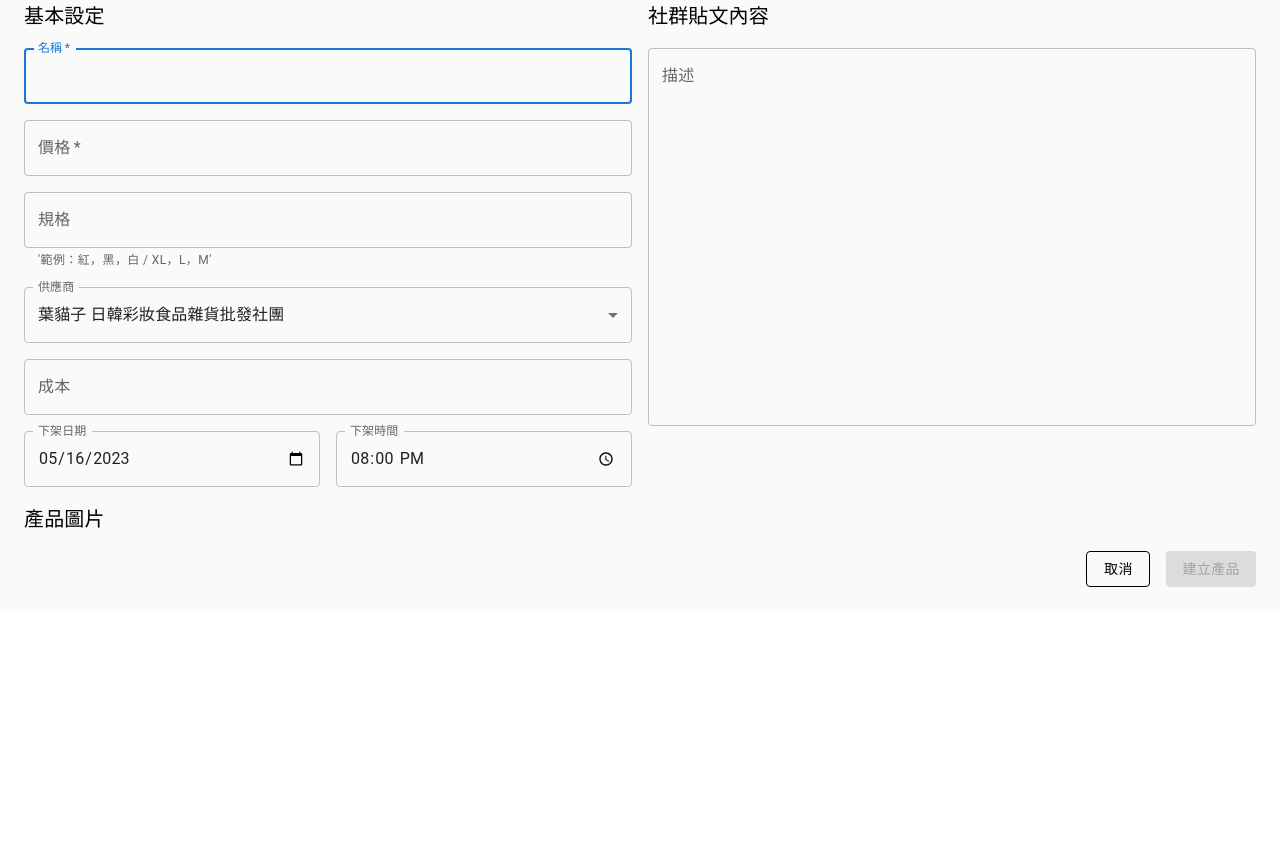
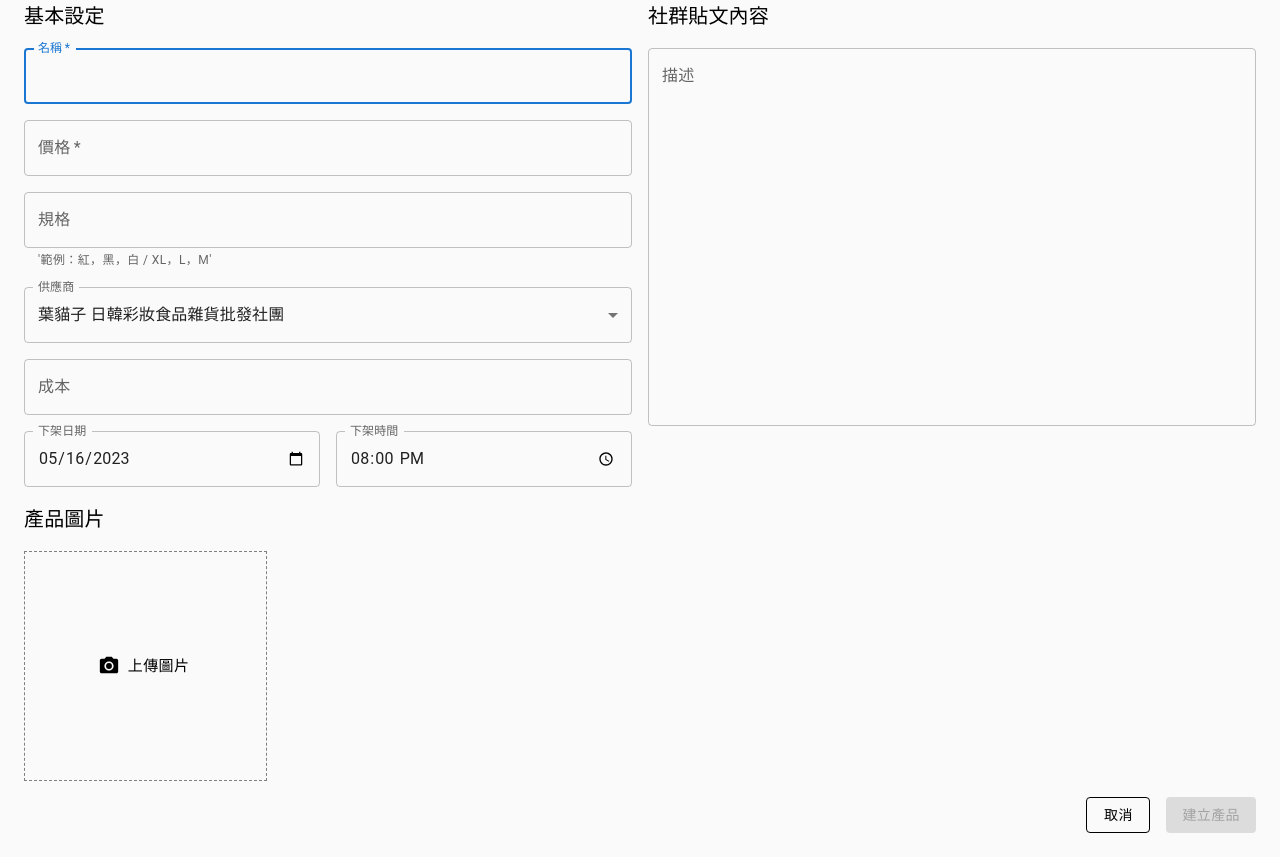
Before and after one commit to eechih/bruno-web, a Next.js app: page /products/create in a window 1280 px wide. Before the commit the page ends 800 px from the top, so only its background shows below. Built offline with nearby package versions, Linux system fonts and the light colour scheme.

Commit message:
feat: added UI component for image upload

```diff
--- /dev/null
+++ b/components/ImageUploader.tsx
@@ -0,0 +1,231 @@
+/* eslint-disable no-unused-vars */
+
+import { useBreakpoint } from '@/hooks/useMediaQuery'
+import DeleteRoundedIcon from '@mui/icons-material/DeleteRounded'
+import PhotoCamera from '@mui/icons-material/PhotoCamera'
+import Box from '@mui/material/Box'
+import Button from '@mui/material/Button'
+import IconButton from '@mui/material/IconButton'
+import ImageList from '@mui/material/ImageList'
+import ImageListItem from '@mui/material/ImageListItem'
+import ImageListItemBar from '@mui/material/ImageListItemBar'
+import Paper from '@mui/material/Paper'
+import NextImage from 'next/image'
+import { useEffect, useState } from 'react'
+import { useDropzone } from 'react-dropzone'
+import { useWindowSize } from 'react-use'
+
+export enum FileStatus {
+  QUEUED = 'queued',
+  UPLOADING = 'uploading',
+  PAUSED = 'paused',
+  ERROR = 'error',
+  UPLOADED = 'uploaded'
+}
+
+type StorageFile = {
+  key: string
+  src?: string
+  preview?: string
+  status?: FileStatus
+}
+
+const useAppropriateRows = (): number => {
+  const breakpoint = useBreakpoint()
+  if (breakpoint == 'xs') return 2
+  else if (breakpoint == 'sm') return 3
+  else if (breakpoint == 'md') return 4
+  else return 5
+}
+
+const useAppropriateRowHeight = (rows: number = 4): number => {
+  const { width } = useWindowSize()
+  const breakpoint = useBreakpoint()
+  const minWidth = 340
+  const maxWidth = 1264
+  let imageListWidth = width
+  if (breakpoint == 'xs' || breakpoint == 'sm') {
+    imageListWidth = Math.max(width, minWidth)
+    // minus some spacing
+    imageListWidth = imageListWidth - 16 * 2 - 8 * 2 - 4 * (rows - 1)
+  } else {
+    imageListWidth = Math.min(width, maxWidth)
+    // minus some spacing
+    imageListWidth = imageListWidth - 24 * 2 - 16 * 2 - 8 * 2 - 4 * (rows - 1)
+  }
+  const imageWidth = Math.floor(imageListWidth / rows)
+  const imageHeight = imageWidth // Square image
+  return imageHeight
+}
+
+type ProcessFileParams = {
+  key: string
+  file: File
+}
+
+export interface ProcessFileFn<T> {
+  (params: T): T | Promise<T>
+}
+
+export const HashHexFileNameStrategy: ProcessFileFn<
+  ProcessFileParams
+> = async params => {
+  const { file, key } = params
+  const fileExtension = file.name.split('.').pop()
+  const filebuffer = await file.arrayBuffer()
+  const hashBuffer = await window.crypto.subtle.digest('SHA-1', filebuffer)
+  const hashArray = Array.from(new Uint8Array(hashBuffer))
+  const hashHex = hashArray.map(a => a.toString(16).padStart(2, '0')).join('')
+  return {
+    file,
+    key: `${hashHex.substring(0, 2)}/${hashHex}.${fileExtension}`
+  }
+}
+
+type ImageUploaderProps = {
+  /**
+   * List of accepted file types
+   */
+  acceptedFileTypes: string[]
+  /**
+   * Access level for files in Storage.
+   * See https://docs.amplify.aws/lib/storage/configureaccess/q/platform/js/
+   */
+  accessLevel: 'public' | 'private' | 'protected'
+  /**
+   * Called when a file starts uploading
+   */
+  onUploadStart?: (file: { key: string }) => void
+  /**
+   * Called when a file successfully uploads
+   */
+  onUploadSuccess?: (file: { key: string }) => void
+  /**
+   * Called when a error happens uploading a file
+   */
+  onUploadError?: (error: string, file: { key: string }) => void
+  /**
+   * Called when a file is removed
+   */
+  onFileRemove?: (file: { key: string }) => void
+  /**
+   * Called immediately before uploading a file to allow you to edit the key or the file itself.
+   * The function can return synchronously or return a promise.
+   */
+  processFile?: ProcessFileFn<ProcessFileParams>
+  /**
+   * An array of files that already exist in the cloud.
+   */
+  defaultFiles?: { key: string }[]
+  /**
+   * The expiration time of the cache item in milliseconds. defaults to 900000 (15 minutes)
+   */
+  cacheExpires?: number
+}
+
+export default function ImageUploader(props: ImageUploaderProps) {
+  const {
+    acceptedFileTypes,
+    accessLevel,
+    onUploadStart,
+    onUploadSuccess,
+    onUploadError,
+    onFileRemove,
+    processFile,
+    defaultFiles = [],
+    cacheExpires = 900 * 1000 // 15 minutes
+  } = props
+  const [files, setFiles] = useState<StorageFile[]>([])
+  const { getRootProps, getInputProps } = useDropzone({
+    accept: acceptedFileTypes.reduce((acc, type) => {
+      return { ...acc, [type]: [] }
+    }, {}),
+    onDrop: async acceptedFiles => {
+      const processedFiles = processFile
+        ? await Promise.all(
+            acceptedFiles.map(file => processFile({ file, key: file.name }))
+          )
+        : acceptedFiles.map(file => ({ file, key: file.name }))
+
+      setFiles(prevFiles => {
+        const files = processedFiles.map(({ key, file }) => {
+          return { key, preview: URL.createObjectURL(file) }
+        })
+        return [...prevFiles, ...files]
+      })
+
+      processedFiles.forEach(({ file, key }) => {
+        if (onUploadStart) onUploadStart({ key })
+      })
+    }
+  })
+  const rows = useAppropriateRows()
+  const rowHeight = useAppropriateRowHeight(rows)
+
+  useEffect(() => {
+    // Make sure to revoke the data uris to avoid memory leaks, will run on unmount
+    return () => files.forEach(file => URL.revokeObjectURL(file.preview ?? ''))
+  }, [])
+
+  useEffect(() => {}, [defaultFiles, accessLevel, cacheExpires])
+
+  const hadleFileRemove = async (file: { key: string }) => {
+    const { key } = file
+    setFiles(prevFiles => {
+      return prevFiles.filter(file => file.key !== key)
+    })
+    if (onFileRemove) onFileRemove({ key })
+  }
+
+  return (
+    <Box>
+      <ImageList cols={rows} rowHeight={rowHeight}>
+        {files.map((file, index) => {
+          const { key, src, preview } = file
+          return (
+            <ImageListItem key={index} component={Paper} variant="outlined">
+              <NextImage
+                src={src || preview || ''}
+                alt={key}
+                fill
+                priority
+                style={{ objectFit: 'contain' }}
+              />
+              <ImageListItemBar
+                title={key}
+                position="bottom"
+                sx={{ background: 'rgba(0, 0, 0, 0.25)' }}
+                actionIcon={
+                  <IconButton
+                    sx={{ color: 'rgba(255, 255, 255, 0.84)' }}
+                    aria-label={`info about ${key}`}
+                    onClick={() => hadleFileRemove(file)}
+                  >
+                    <DeleteRoundedIcon />
+                  </IconButton>
+                }
+              />
+            </ImageListItem>
+          )
+        })}
+        <ImageListItem>
+          <Button
+            color="inherit"
+            component="label"
+            size="large"
+            startIcon={<PhotoCamera />}
+            sx={{
+              border: '1px dashed grey',
+              borderRadius: 0,
+              height: rowHeight,
+              width: 'auto'
+            }}
+          >
+            上傳圖片
+            <input {...getInputProps()} />
+          </Button>
+        </ImageListItem>
+      </ImageList>
+    </Box>
+  )
+}
--- a/components/ProductForm.tsx
+++ b/components/ProductForm.tsx
@@ -5,6 +5,7 @@ import Link from 'next/link'
 import { FormProvider, useForm } from 'react-hook-form'
 
 import CreateProductButton from '@/components/CreateProductButton'
+import ImageUploader from '@/components/ImageUploader'
 import UpdateProductButton from '@/components/UpdateProductButton'
 import { ErrorMessage, Input, Select } from '@/components/forms'
 import {
@@ -142,7 +143,10 @@ export default function ProductForm({ initialValues }: ProductFormProps) {
         <Grid xs={12}>
           <Stack spacing={2}>
             <Typography variant="h6">產品圖片</Typography>
-            {/* <ImageFieldArray control={control} /> */}
+            <ImageUploader
+              acceptedFileTypes={['image/*']}
+              accessLevel="public"
+            />
           </Stack>
         </Grid>
 
--- /dev/null
+++ b/hooks/useMediaQuery.ts
@@ -0,0 +1,16 @@
+import { Breakpoint, Theme, useTheme } from '@mui/material/styles'
+import useMediaQuery from '@mui/material/useMediaQuery'
+
+type BreakpointOrNull = Breakpoint | null
+
+export const useBreakpoint = (): BreakpointOrNull => {
+  const theme: Theme = useTheme()
+  const keys: readonly Breakpoint[] = [...theme.breakpoints.keys].reverse()
+  return (
+    keys.reduce((output: BreakpointOrNull, key: Breakpoint) => {
+      // eslint-disable-next-line react-hooks/rules-of-hooks
+      const matches = useMediaQuery(theme.breakpoints.up(key))
+      return !output && matches ? key : output
+    }, null) || 'xs'
+  )
+}
--- a/package.json
+++ b/package.json
@@ -22,7 +22,9 @@
     "notistack": "^3.0.1",
     "react": "18.2.0",
     "react-dom": "18.2.0",
+    "react-dropzone": "^14.2.3",
     "react-hook-form": "^7.44.3",
+    "react-use": "^17.4.0",
     "swr": "^2.1.5"
   },
   "devDependencies": {
```
Also changed, not shown: 1 other file (tests, documents, lock files or other folders).
